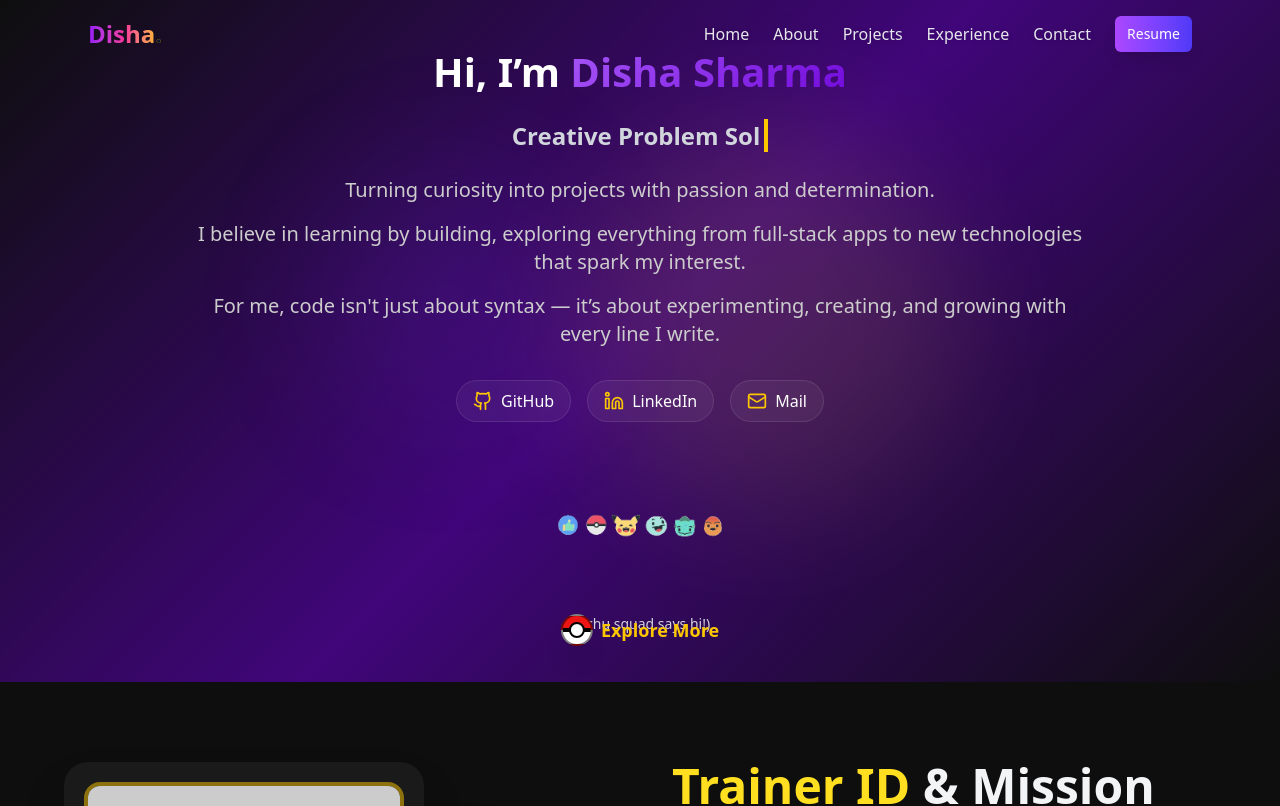
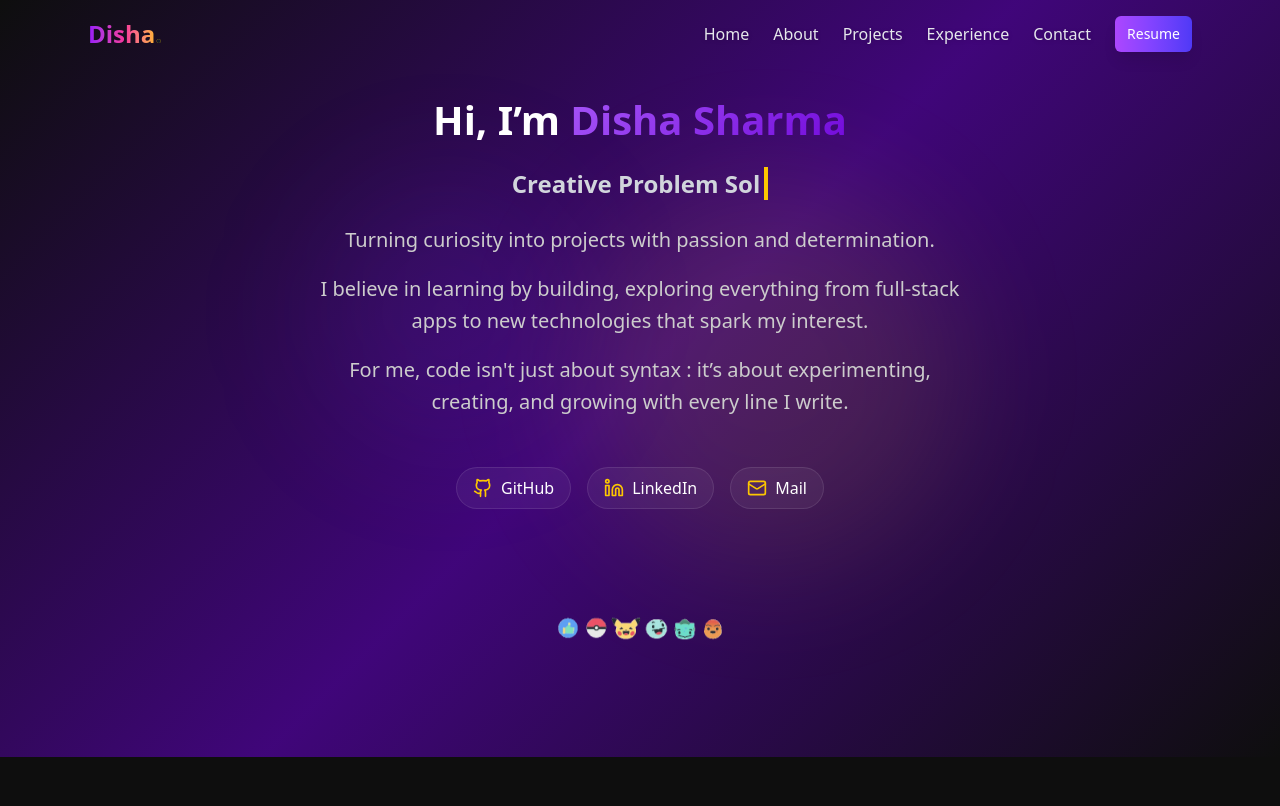
Before and after one commit to DishaSharma2005/portfolio, a React (Vite) app: page / in a window 1280 px wide. Shown: the top 806 px of the page. Built offline with nearby package versions, Linux system fonts and the light colour scheme.

Commit message:
improved : hero section

```diff
--- a/src/components/Hero.jsx
+++ b/src/components/Hero.jsx
@@ -9,7 +9,7 @@ const heroData = {
   description: [
     "Turning curiosity into projects with passion and determination.",
     "I believe in learning by building, exploring everything from full-stack apps to new technologies that spark my interest.",
-    "For me, code isn't just about syntax — it’s about experimenting, creating, and growing with every line I write.",
+    "For me, code isn't just about syntax : it’s about experimenting, creating, and growing with every line I write.",
   ],
   cta: [
     { text: "Explore More", href: "#about" },
@@ -25,7 +25,7 @@ const socialLinks = [
 const Hero = () => {
   return (
     <section
-      className="relative flex min-h-[80vh] items-center justify-center overflow-hidden"
+      className="relative flex min-h-[60vh] items-center justify-center overflow-hidden pt-12 pb-2"
       style={{
         background: "linear-gradient(135deg, hsl(0, 0%, 5.5%) 0%, hsl(270, 91%, 25%) 50%, hsl(0, 0%, 5.5%) 100%)",
       }}
@@ -43,7 +43,7 @@ const Hero = () => {
       </div>
 
       <div className="container relative z-10 mx-auto px-4 py-12">
-        <div className="mx-auto max-w-4xl space-y-8 text-center">
+        <div className="mx-auto max-w-4xl space-y-12 text-center">
           <div className="space-y-6">
             <h1
               className="text-4xl font-bold leading-tight md:text-6xl"
@@ -73,16 +73,20 @@ const Hero = () => {
             >
               <Typewriter words={["Curious Programmer", "Creative Problem Solver", "Lifelong Learner"]} />
             </h2>
+          <div
+            className="space-y-4 text-lg md:text-xl mx-auto max-w-2xl leading-relaxed text-center"
+            style={{ color: "#ccc", animation: "slide-up 0.6s ease 0.4s forwards", fontWeight: "450" }}
+          >
+            {heroData.description.map((line, index) => (
+              <p key={index} className="px-2">
+                {line}
+              </p>
+            ))}
+          </div>
 
-            <div
-              className="space-y-4 text-lg md:text-xl"
-              style={{ color: "#ccc", animation: "slide-up 0.6s ease 0.4s forwards", fontWeight: "400" }}
-            >
-              {heroData.description.map((line, index) => (
-                <p key={index}>{line}</p>
-              ))}
-            </div>
-          </div>
+
+     {/* this div has not to be delted */}
+     </div>
 
           <div
             className="flex flex-wrap items-center justify-center gap-4"
@@ -118,33 +122,10 @@ const Hero = () => {
                 onMouseOut={(e) => (e.currentTarget.style.transform = "scale(1)")}
               />
             </a>
-            <p className="text-sm text-gray-300">(Pichu squad says hi!)</p>
           </div>
         </div>
 
         {/* Scroll Indicator */}
-        <div
-          className="absolute bottom-6 left-1/2 transform -translate-x-1/2 flex items-center gap-2 cursor-pointer p-3 rounded-full hover:bg-white/10 transition-colors"
-          onClick={() => document.getElementById('about')?.scrollIntoView({ behavior: 'smooth' })}
-        >
-          {/* Pokéball Icon */}
-          <div
-            className="w-8 h-8 rounded-full border-2 border-black relative flex items-center justify-center animate-bounce-fast overflow-hidden shadow-xl"
-            style={{
-              background: "linear-gradient(to bottom, #EE1515 50%, #FFFFFF 50%)",
-              borderColor: "rgba(0,0,0,0.5)",
-            }}
-          >
-            {/* Black Divider */}
-            <div className="absolute inset-x-0 h-1 bg-black top-1/2 transform -translate-y-1/2"></div>
-            {/* White Button */}
-            <div className="w-4 h-4 bg-white rounded-full absolute border-2 border-black shadow-inner"></div>
-          </div>
-
-          <span className="text-yellow-400 font-bold text-lg hover:underline transition-all">
-            Explore More
-          </span>
-        </div>
       </div>
 
       {/* Keyframes */}
```
